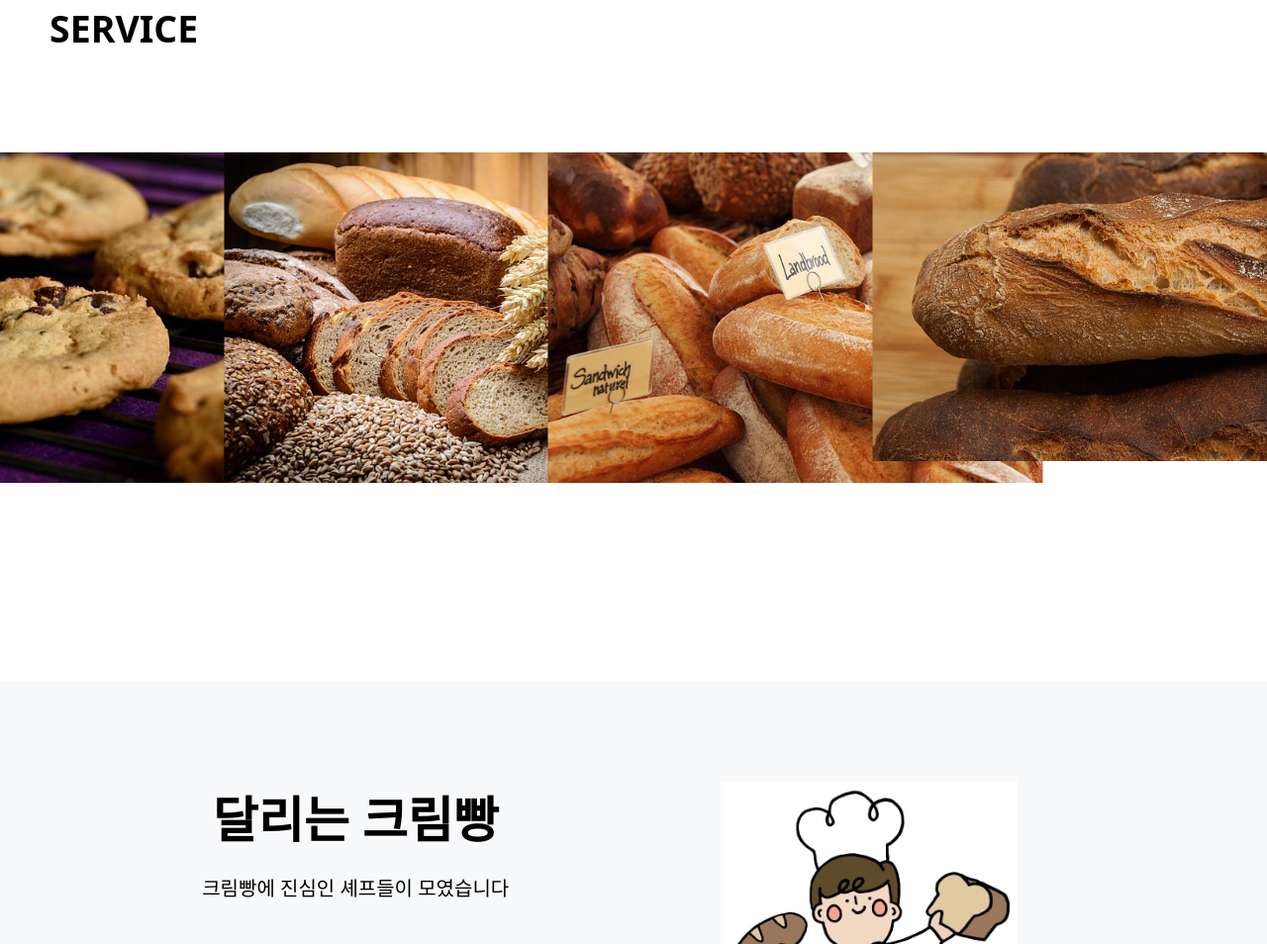
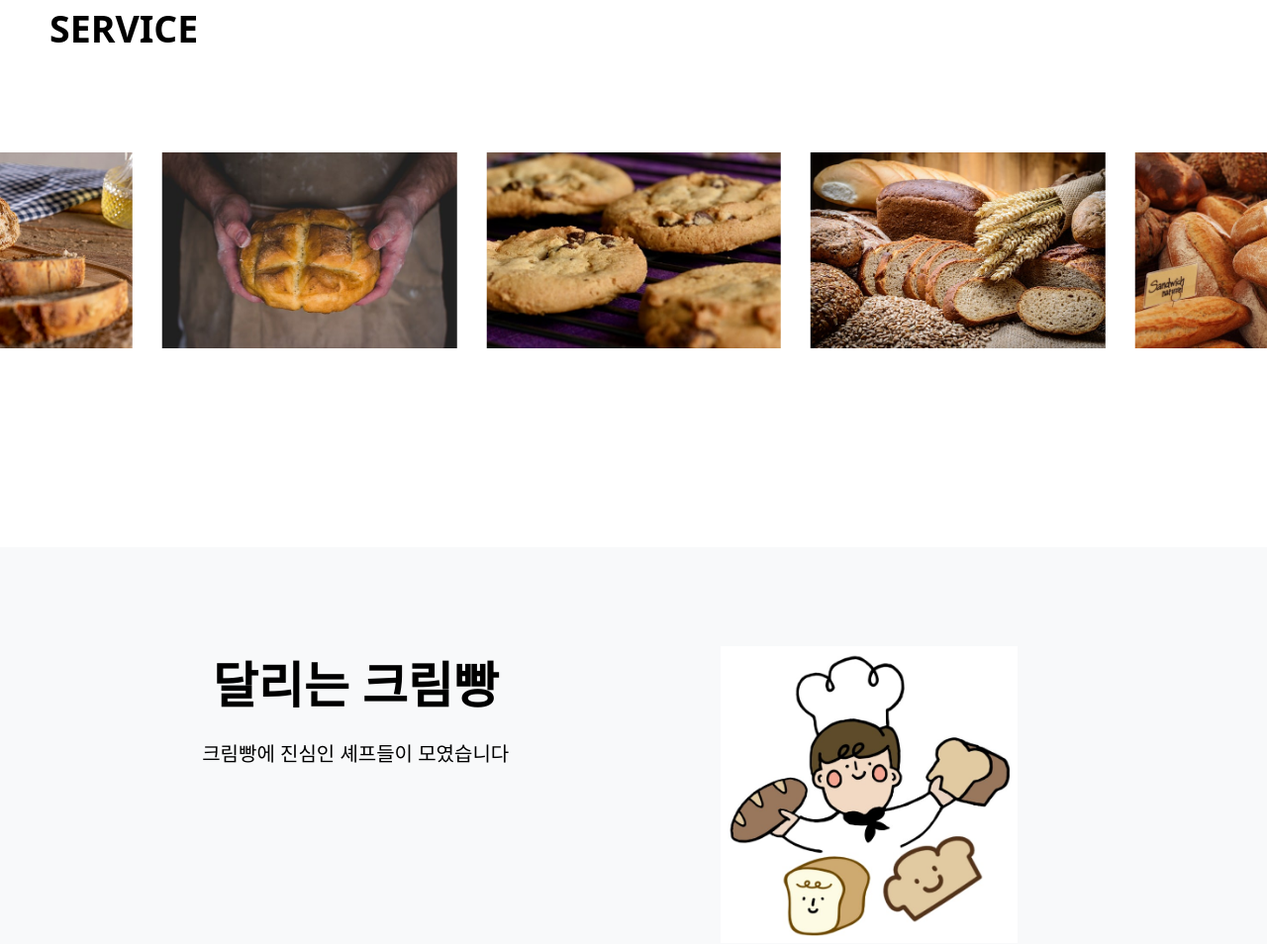
Before and after one commit to Daseul727/pure-html, a website built with webpack: page portfolio/basic/index.html in a window 1280 px wide. Shown: the part 1301-2255 px from the top of the page at 99% size. Built offline with nearby package versions, Linux system fonts and the light colour scheme.

Commit message:
basic - slide css 오류 수정

```diff
--- a/css/portfolio/basic/main.css
+++ b/css/portfolio/basic/main.css
@@ -164,7 +164,6 @@ nav a#pull {
 /* section-3 ============================================== */
 
 .section-3 {
-  width: 100%;
   background-size: cover;
   background-color: #FFFFFF;
   padding: 100px 0 200px 0;
@@ -175,18 +174,18 @@ nav a#pull {
   padding: 0 0 100px 50px;
 }
 .swiper-003 {
-  width: 100%;
 }
 
 .swiper-003 .swiper-slide-003 {
-  width: auto;
   display: flex;
   justify-content: center;
   align-items: center;
 }
-
-.swiper-003 .swiper-slide-003 img {
-  width: 500px;
+.swiper-003 .swiper-slide-003 img{
+  display:block;
+  width: 100%;
+  height: auto;
+  object-fit: cover;
 }
 
 
--- a/js/portfolio/main.js
+++ b/js/portfolio/main.js
@@ -60,20 +60,13 @@ new Swiper('.swiper-003', {
 
   //자동
   autoplay: {
-    delay: 4000
+    delay: 3000,
+    loop: true
   },
   loop: true,
 
   //보여줄 화면
   slidesPerView: 4,
   spaceBetween: 30,
-  centeredSlides: false,
-  pagination: {
-    el: '.swiper-pagination-003',
-    clickable: true
-  },
-  navigation: {
-    prevEl: '.swiper-button-prev-003',
-    nextEl: '.swiper-button-next-003'
-  }
+  centeredSlides: true,
 })
```
